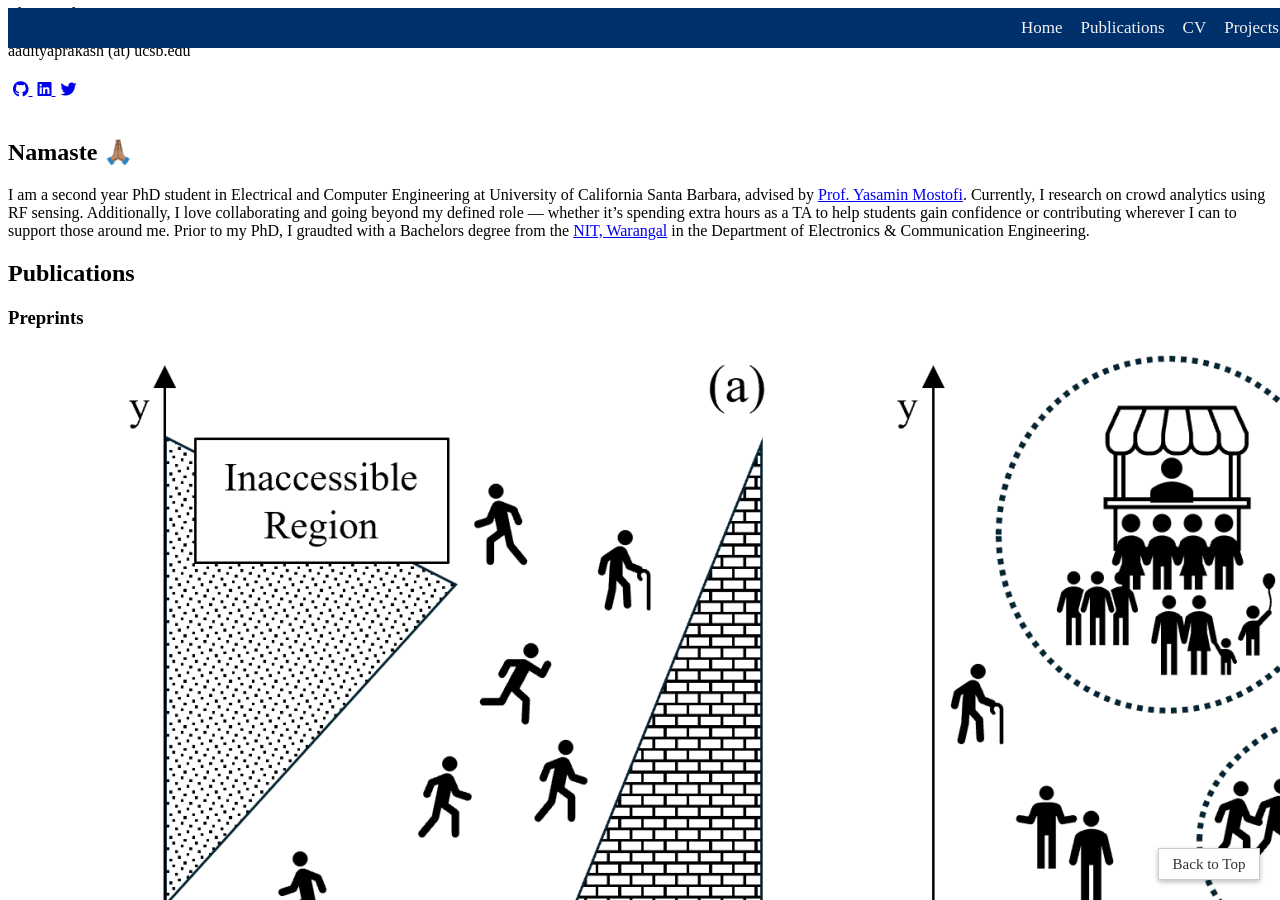
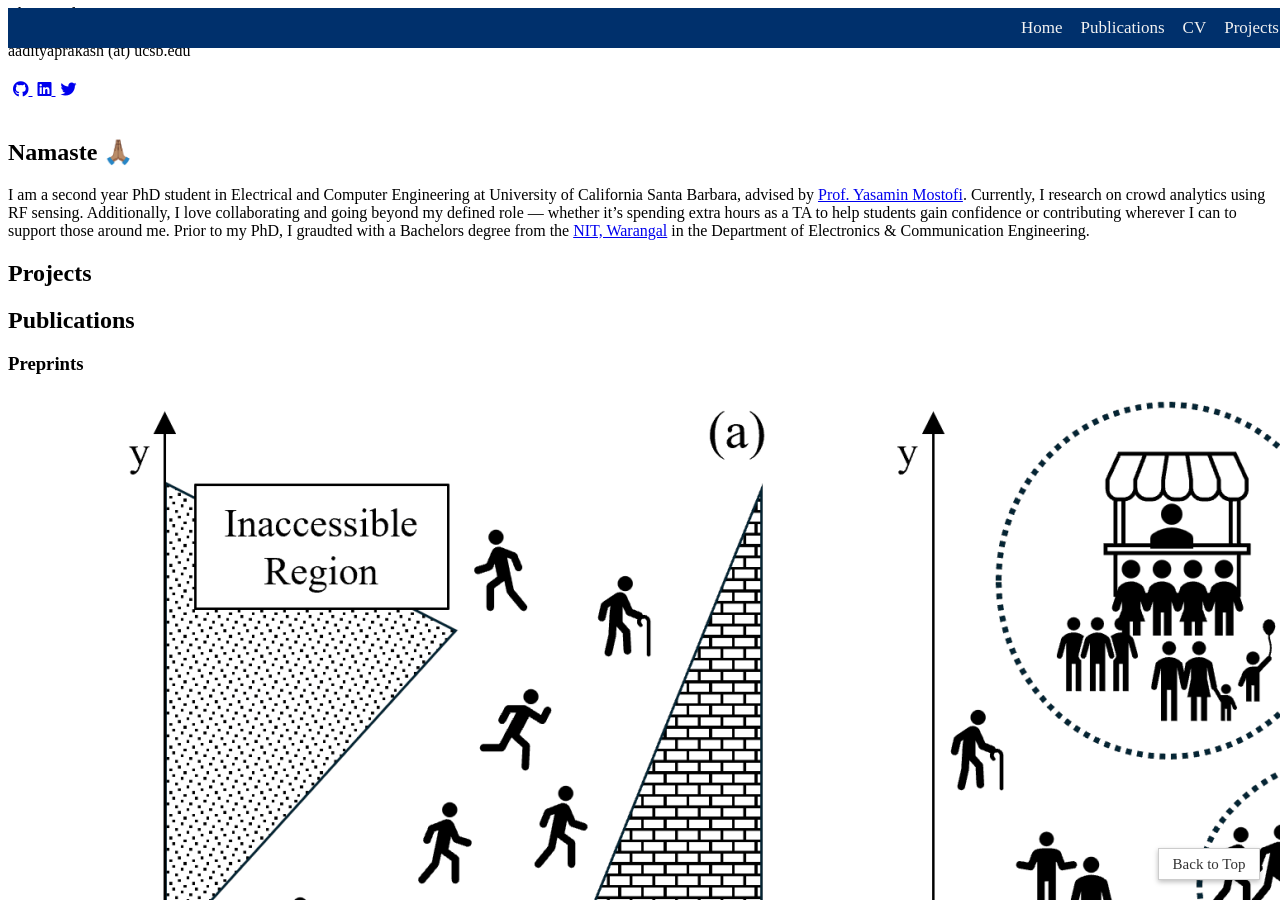
Before and after one commit to Kapi2910/kapi2910.github.io, a Jekyll site: the page built from index.md, in a window 1280 px wide and 900 px high, scrolled down 1242 px. Built offline with Jekyll 4.4.1, drawn with Linux system fonts in a browser that asks for light colours; nearby versions of some CDN libraries; some web fonts are replaced; a style sheet for code colours, icons or effects is not loaded.

Commit message:
Project Page 11

```diff
--- a/index.md
+++ b/index.md
@@ -7,6 +7,15 @@
 ## Namaste 🙏🏽
 
 I am a second year PhD student in Electrical and Computer Engineering at University of California Santa Barbara, advised by [Prof. Yasamin Mostofi](https://web.ece.ucsb.edu/~ymostofi/). Currently, I research on crowd analytics using RF sensing. Additionally, I love collaborating and going beyond my defined role — whether it's spending extra hours as a TA to help students gain confidence or contributing wherever I can to support those around me. Prior to my PhD, I graudted with a Bachelors degree from the [NIT, Warangal](https://www.nitw.ac.in) in the Department of Electronics & Communication Engineering.
+
+## Projects
+<ul>
+  {% for proj in site.projects %}
+    <li>
+      <a href="{{ proj.url }}">{{ proj.title }}</a>
+    </li>
+  {% endfor %}
+</ul>
 
 ## Publications
 
```
Also changed, not shown: projects.md (+1 -9 lines).
